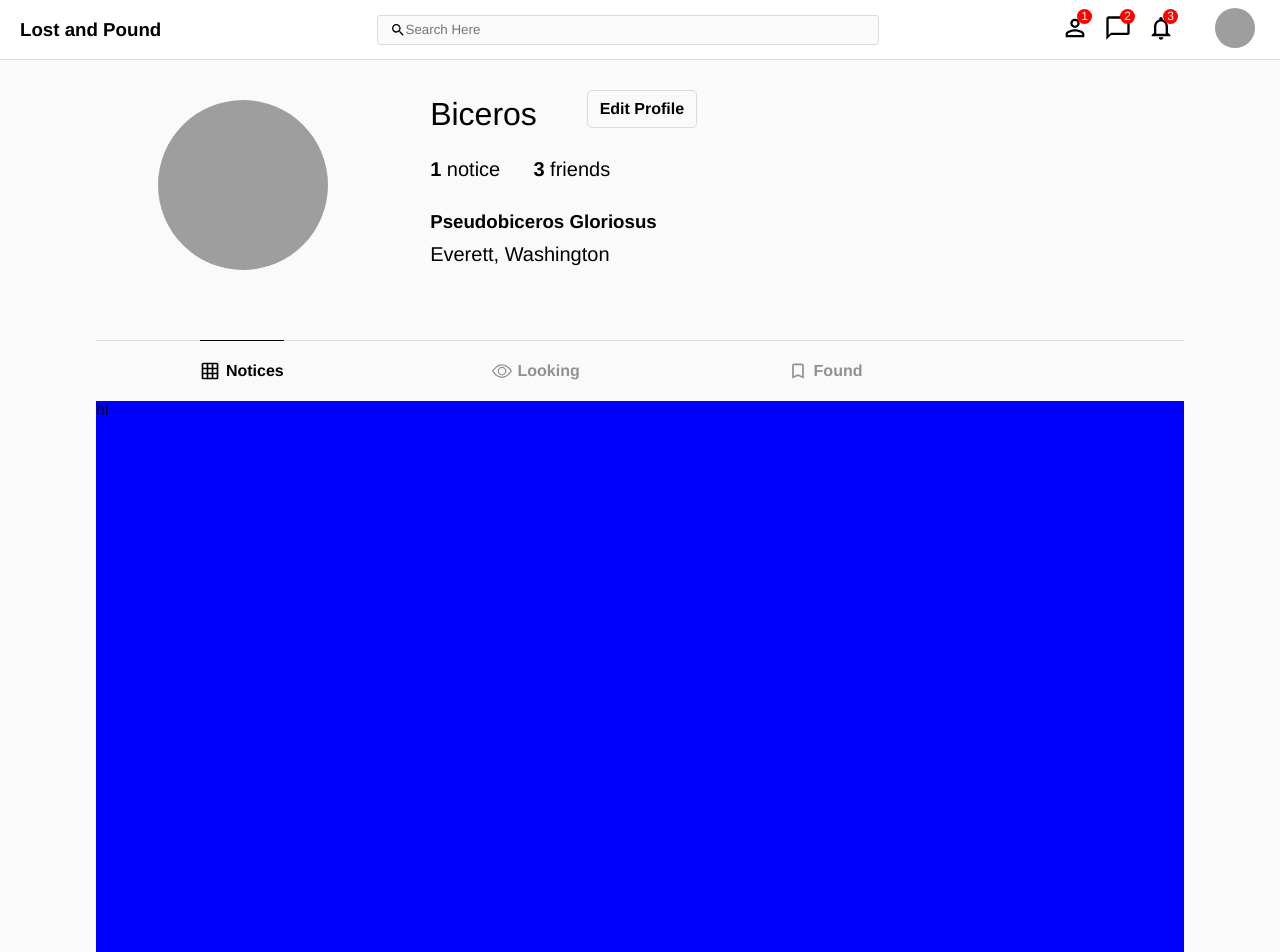
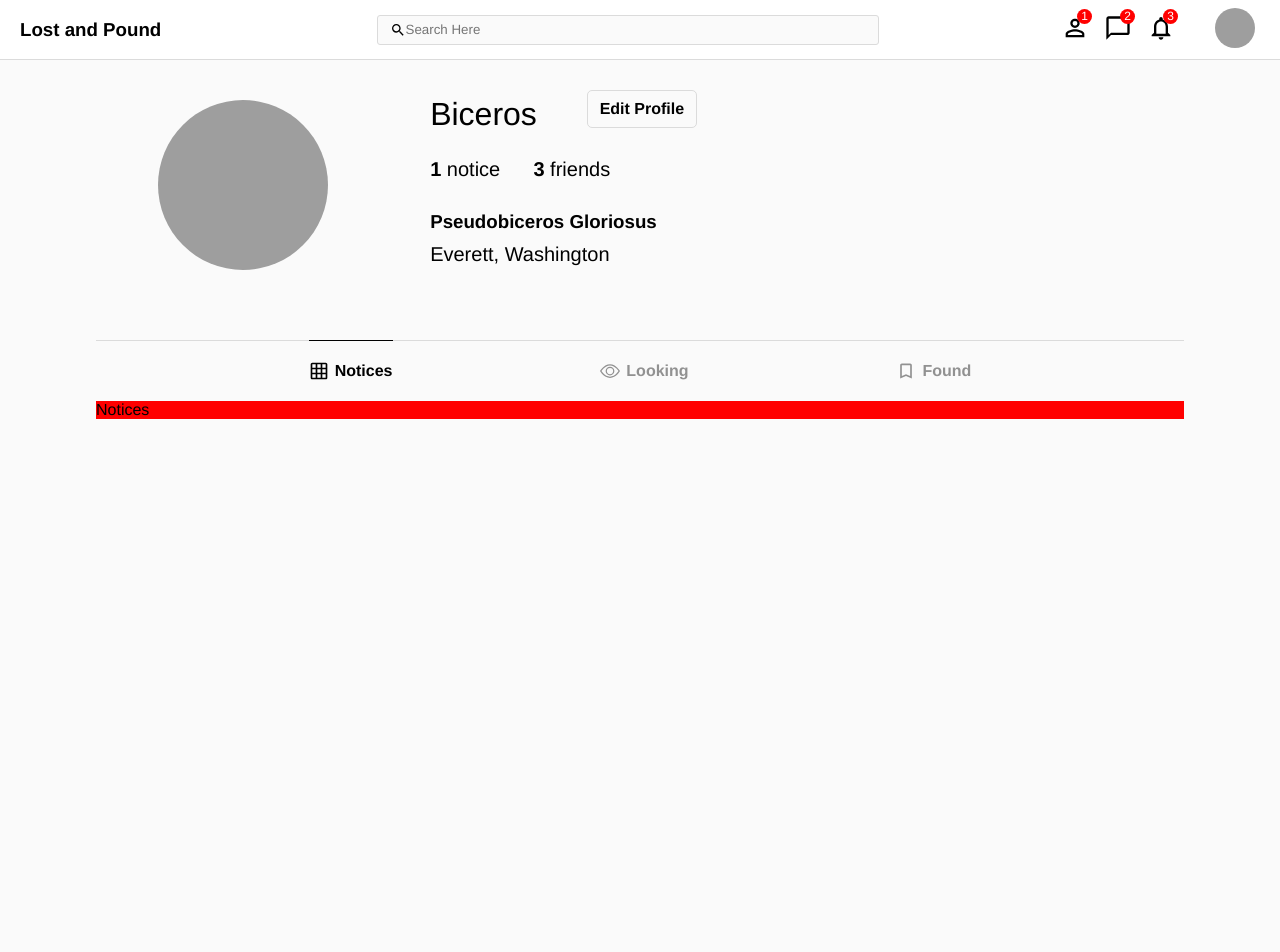
Before and after one commit to dan-k-park/Lost-and-Pound, a React (Create React App) app in the folder client/: page /biceros in a window 1280 px wide. Shown: the top 952 px of the page. Built offline with nearby package versions, Linux system fonts and the light colour scheme; grey boxes are pictures that could not be loaded; what google-maps-react would draw is missing.

Commit message:
starting grids

```diff
--- a/client/src/components/NoticesGrid/index.jsx
+++ b/client/src/components/NoticesGrid/index.jsx
@@ -2,7 +2,7 @@ import React, { useState } from "react";
 import useWindowSize from "../../hooks/useWindowSize";
 import styled from "styled-components";
 import { IconContext } from "react-icons/lib";
-import { MdGridOn, MdBookmarkBorder, MdPersonPin } from "react-icons/md";
+import { MdGridOn, MdBookmarkBorder } from "react-icons/md";
 import { BsEye } from "react-icons/bs";
 
 const Container = styled.div`
@@ -13,6 +13,7 @@ const Container = styled.div`
   border-width: 1.5px;
   border-color: #dbdbdb;
   justify-content: center;
+  align-items: center;
 
   @media only Screen and (max-width: 768px) {
     border-top: none;
@@ -49,12 +50,19 @@ const Label = styled.div`
 
 const GridContainer = styled.div`
   height: 100vh;
-  background-color: blue;
+  width: 100%;
 `;
+
+const Grid = styled.div`
+  background-color: red;
+`;
+
+const dummyNotices = [];
+const dummyLooking = [];
+const dummyFound = [];
 
 const NoticesGrid = () => {
   const [toggleState, setToggleState] = useState(1);
-
   const toggleTab = (index) => {
     setToggleState(index);
   };
@@ -105,7 +113,17 @@ const NoticesGrid = () => {
             <Label>Found</Label>
           </Tab>
         </Tabs>
-        <GridContainer>hi</GridContainer>
+        <GridContainer>
+          <Grid style={{ display: `${toggleState === 1 ? "grid" : "none"}` }}>
+            Notices
+          </Grid>
+          <Grid style={{ display: `${toggleState === 2 ? "grid" : "none"}` }}>
+            Looking
+          </Grid>
+          <Grid style={{ display: `${toggleState === 3 ? "grid" : "none"}` }}>
+            Found
+          </Grid>
+        </GridContainer>
       </Container>
     </IconContext.Provider>
   );
--- a/client/src/hooks/useWindowSize.js
+++ b/client/src/hooks/useWindowSize.js
@@ -3,7 +3,6 @@ import { useState, useEffect } from "react";
 const useWindowSize = () => {
   const [windowWidth, setWindowWidth] = useState({ width: undefined });
   useEffect(() => {
-    console.log(windowWidth);
     const handleResize = () => {
       setWindowWidth({
         width: window.innerWidth,
```
